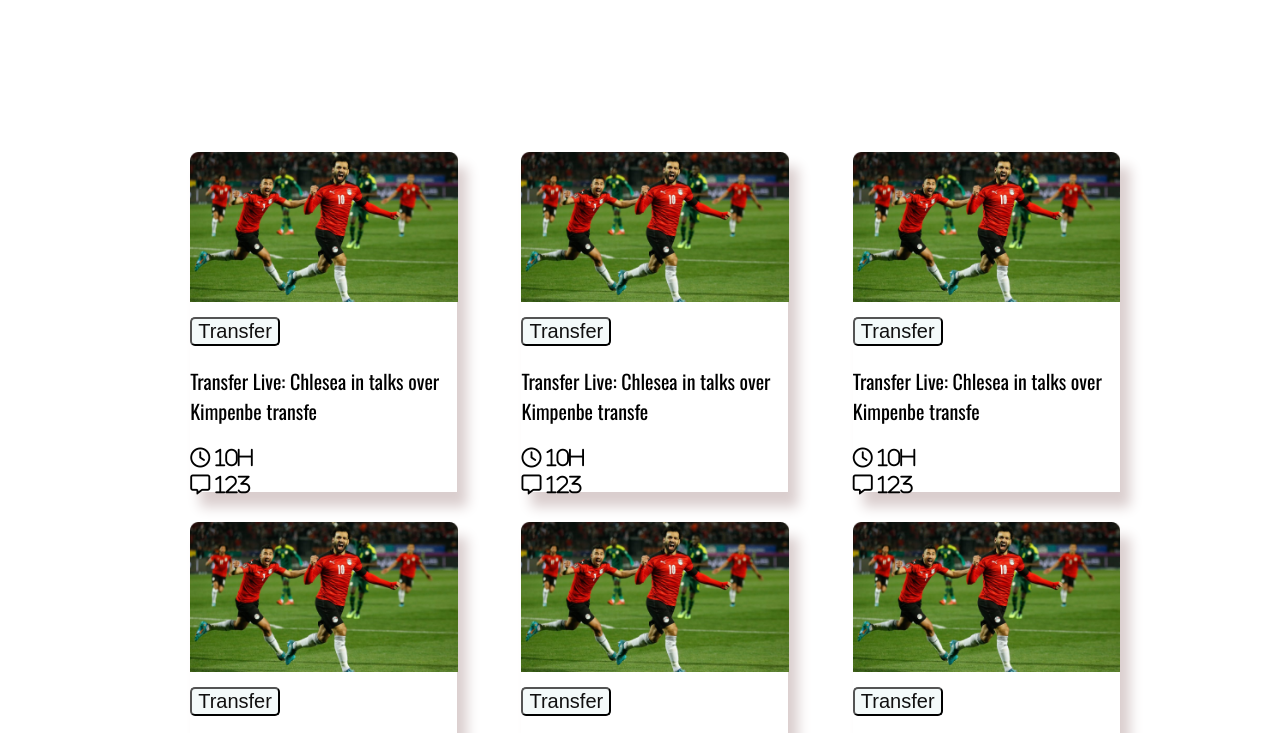
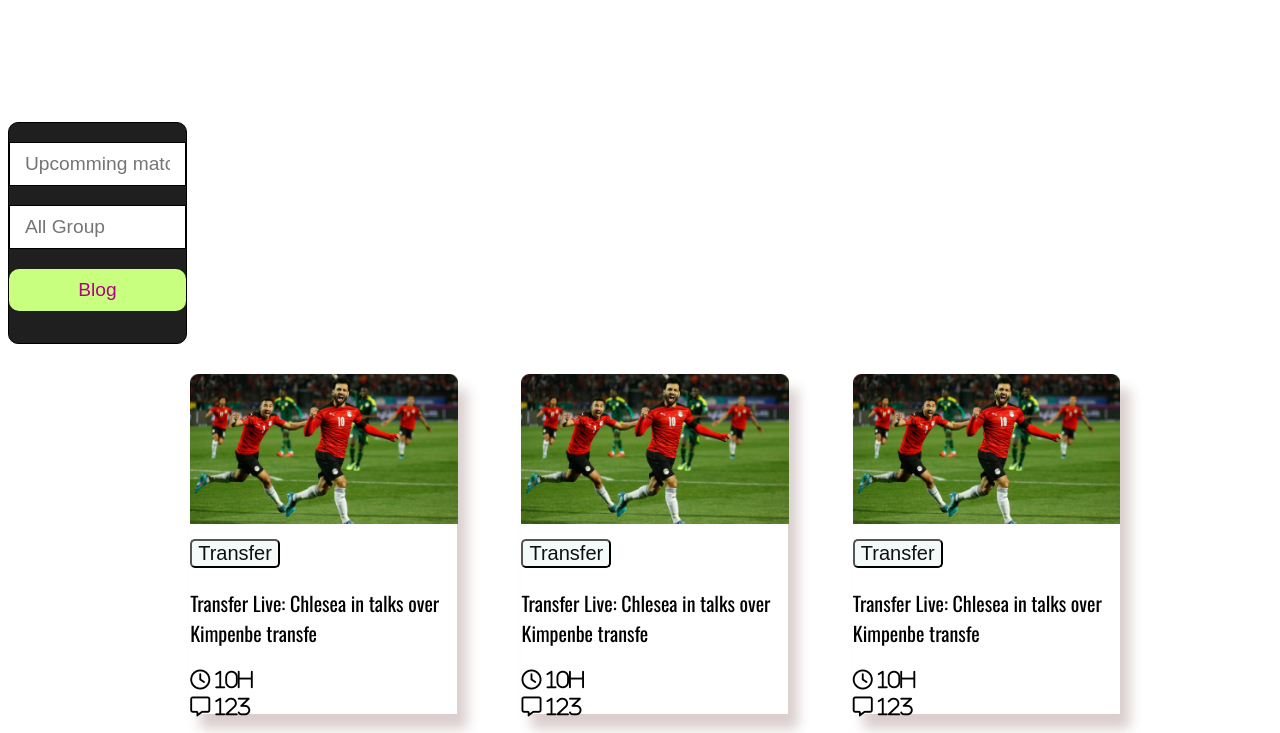
Before and after one commit to bagdipradip05/Assignment-0-2, a plain HTML site: page index.html in a window 1280 px wide. Shown: the part 800-1533 px from the top of the page. Drawn offline with nearby package versions, Linux system fonts and the light colour scheme.

Commit message:
assigment

```diff
--- a/index.html
+++ b/index.html
@@ -56,6 +56,15 @@
                 <img src="assets/Banner Image.png" alt="">
             </div>
         </main>
+        </section>
+        <!--log-in-form-->
+        <section class="log-in">
+            <form action="">
+                <div class="log-in-blog">
+                    <input type="text" placeholder="Upcomming match" name="uname" required>
+                   <input type="password" placeholder="All Group" name="psw" required>
+                     <button class="button" type="submit">Blog</button>
+            </form>
         </section>
         <!--latest-course-->
             <section class="container">
--- a/style.css
+++ b/style.css
@@ -10,6 +10,7 @@ body{
 /*-------------
    top-banner
 ----------------*/
+
 
 
 main{
@@ -58,8 +59,9 @@ p{
 /*---------------
    blogs-style
 ----------------*/
+
 .container{
-    margin-top: 150px;
+    margin-top:none;
 }
 .courses{
     display:grid;
@@ -114,7 +116,7 @@ p{
 
 }
  li a{
-    text-decoration: none;
+    text-decoration:none;
     color:rgb(236, 248, 236);
     font-size: 20px;
     margin-bottom: 200px;
@@ -168,3 +170,41 @@ hr{
     font-size:40px;
     padding:12px ;
 }
+
+/*-------------
+   log-in-form
+----------------*/
+.log-in-blog{
+    display:flex;
+    flex-direction: column;
+    width: 14%;
+    height: 220px;
+    border: 1px solid black;
+    background-color: rgb(32, 31, 31);
+    border-radius: 10px;
+  }
+.log-in-blog input{
+margin-top: 1em;
+font-size: 1.2em;
+padding: 10px 15px;
+border: 1px solid black;
+}
+.log-in-blog button{
+margin-top: 1em;
+font-size: 1.2em;
+padding: 10px 15px;
+}
+.log-in-blog button[type="submit"]{
+background-color: rgb(200, 255, 127);
+border: 0;
+border-radius: 10px;
+font-weight: 600px;
+color:rgb(177, 1, 133);
+}
+
+.log-in{
+    display:grid;
+    grid-template-columns:repeat(1,1fr);
+    justify-content:left;
+    margin-top: 150px;
+}
--- /dev/null
+++ b/style2.css
@@ -0,0 +1,6 @@
+
+
+.courses img{
+    width:100px;
+    display: flex;
+}
```
Also changed, not shown: index2.html (added, +98 -0 lines). Lines whose indentation alone changed are shown as unchanged.
